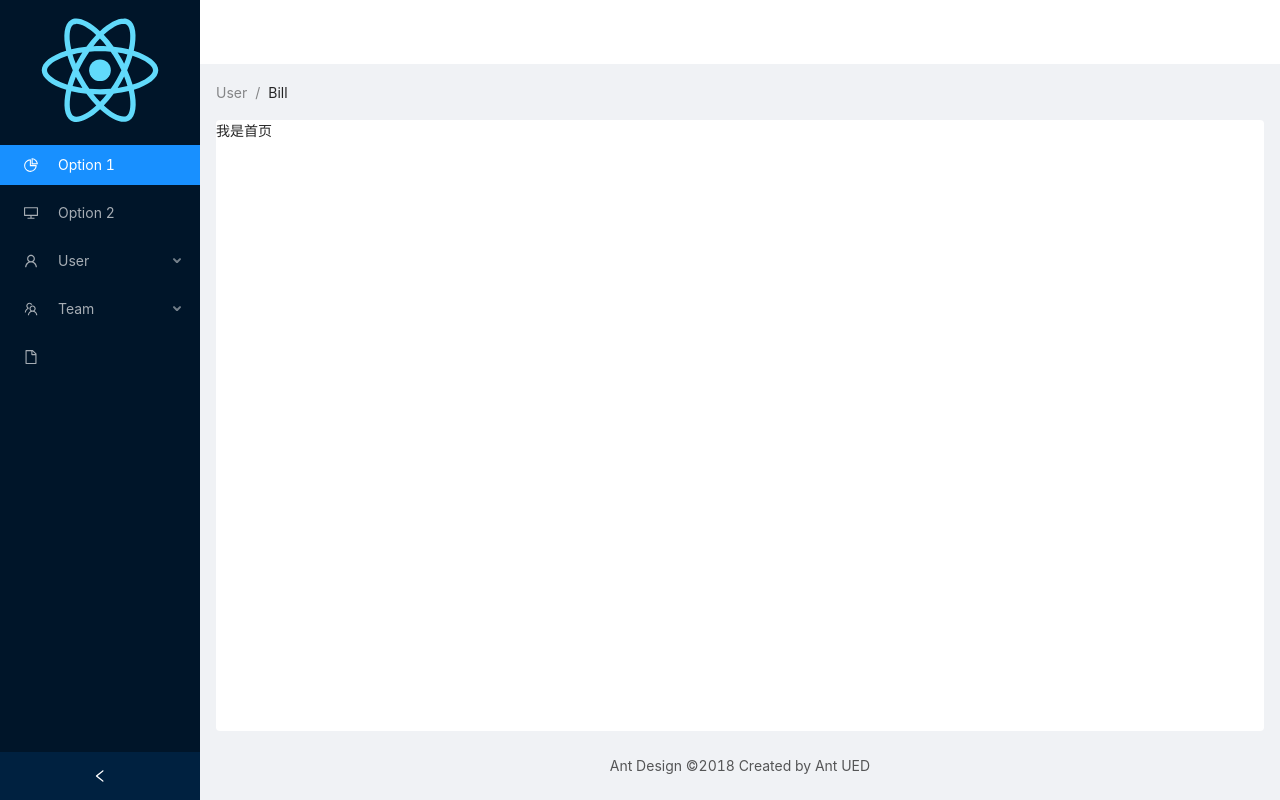
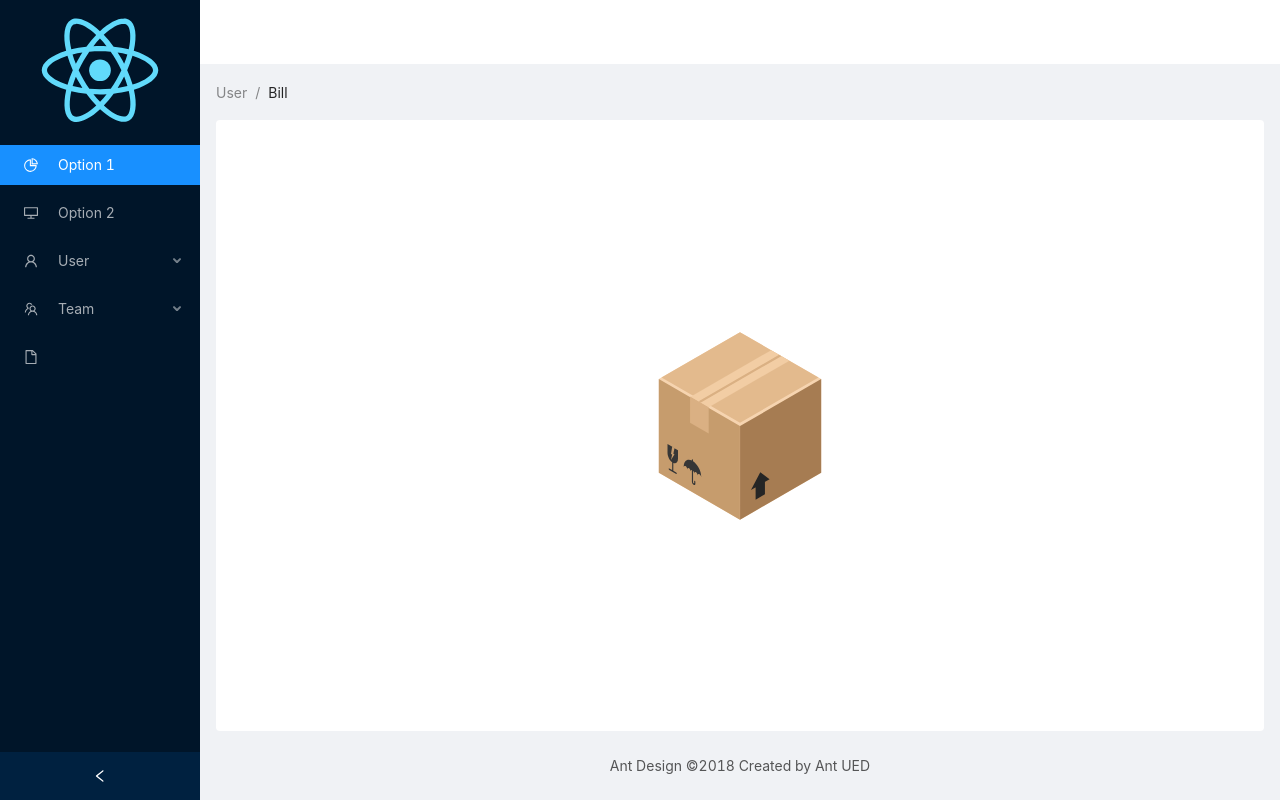
Before and after one commit to hbxks18/super_admin, a React app: page / in a window 1280 px wide. Built offline with nearby package versions, Linux system fonts and the light colour scheme.

Commit message:
doing: 路由配置设定

```diff
--- a/src/pages/BasicLayout/index.jsx
+++ b/src/pages/BasicLayout/index.jsx
@@ -12,6 +12,7 @@ import { BrowserRouter as Router, Route, Link, NavLink, Switch, Redirect, withRo
 
 import NoFound from '../NoFound';
 import NoPower from '../NoPower';
+import Home from '../Home';
 
 import logo from '../../assets/logo.svg'
 
@@ -65,7 +66,6 @@ const Main = styled.section`
   }
 `;
 
-const Home = () => <h1>我是首页</h1>
 
 class BasicLayout extends React.Component {
   state = {
--- /dev/null
+++ b/src/pages/Home/index.js
@@ -0,0 +1,31 @@
+import React from 'react';
+import { withRouter } from 'react-router-dom';
+// import { Result, Button } from 'antd';
+import styled from 'styled-components';
+
+import homeImg from '../../assets/Flatt3d-Box.svg'
+
+const HomeWrapper = styled.div`
+    display: flex;
+    align-items: center;
+    justify-content: center;
+    height: 100%;
+`;
+
+
+/**
+ * 首页
+ *
+ * @param {*} props
+ * @returns
+ */
+const Home = (props) => {
+
+  return (
+    <HomeWrapper>
+        <img src={homeImg} alt='home' />
+    </HomeWrapper>
+  );
+}
+
+export default withRouter(Home);
```
Also changed, not shown: src/router.js (+42 -0 lines), src/assets/Flatt3d-Box.svg (added).
